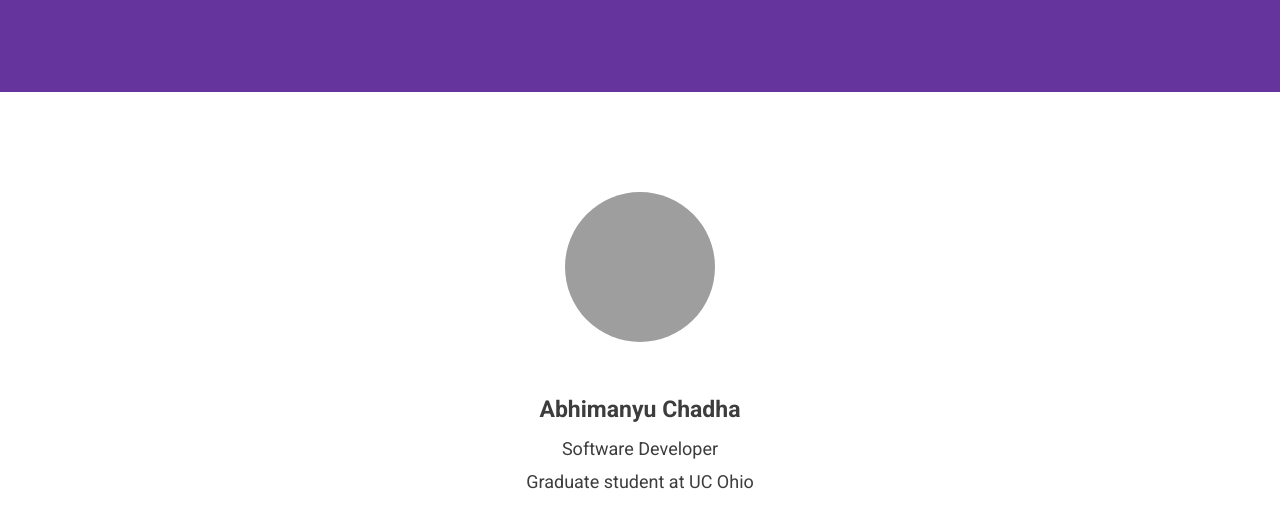
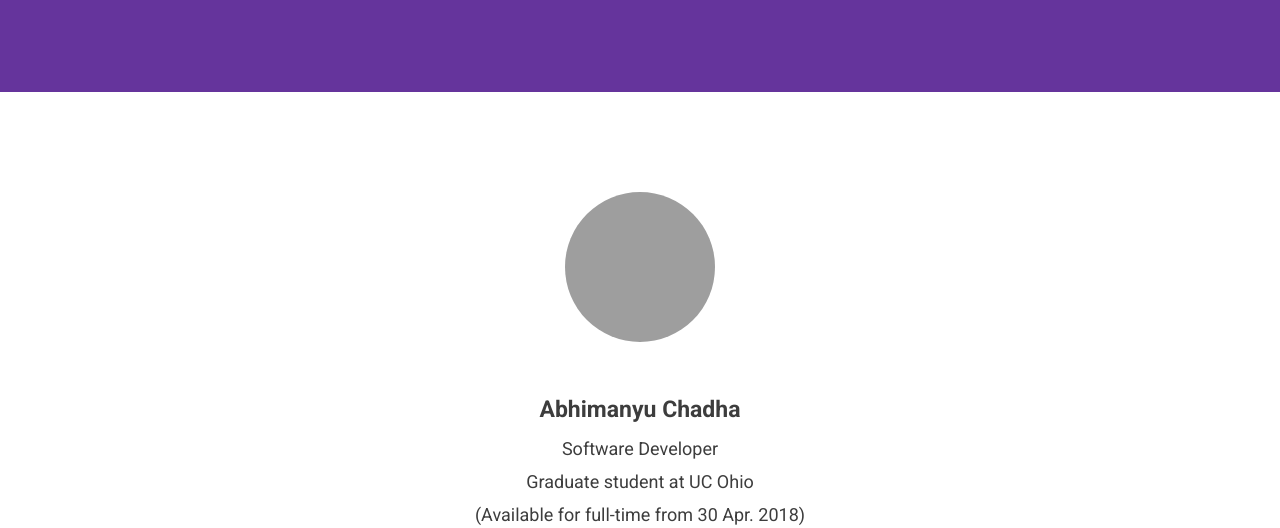
Before and after one commit to abhimanyuchadha/abhimanyuchadha.github.io, a plain HTML site: page about.html in a window 1280 px wide. Shown: the part 272-800 px from the top of the page. Drawn offline with nearby package versions, Linux system fonts and the light colour scheme; grey boxes are pictures that could not be loaded.

Commit message:
Update about.html

```diff
--- a/about.html
+++ b/about.html
@@ -55,7 +55,8 @@
     <div class="description_img" style="text-align: center"> <img src="images/designer-pic.jpg" alt="Mafolio">
       <h1>Abhimanyu Chadha</h1>
       <p>Software Developer <br>
-          Graduate student at UC Ohio<br><br></p>
+          Graduate student at UC Ohio<br>
+	      (Available for full-time from 30 Apr. 2018) <br><br></p>
     </div>
     <div class="container-fl">
 
```
